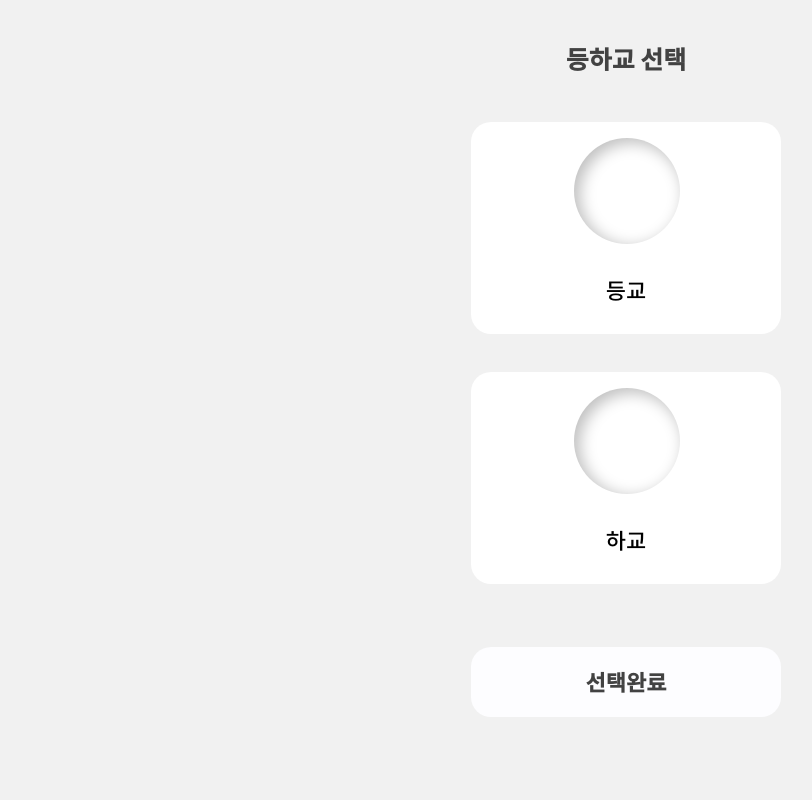
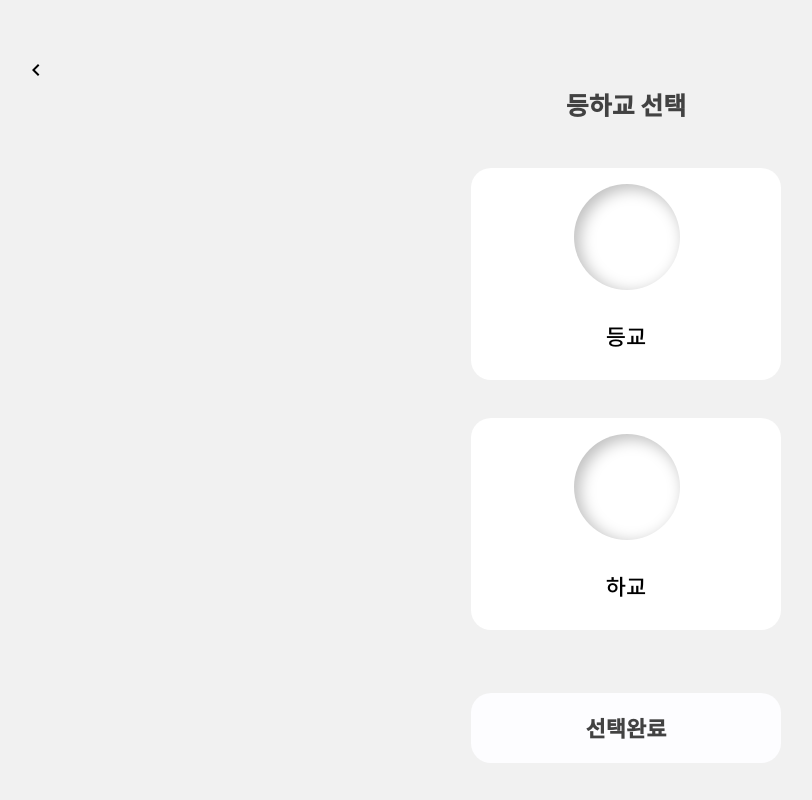
Before and after one commit to dsc-sangmyung/2022-smuTaxi-Frontend, a React (Create React App) app: page / in a window 1280 px wide. Shown: the whole page, without its empty margins (14-826 px from the left). Built offline with nearby package versions, Linux system fonts and the light colour scheme.

Commit message:
button_click_back_function

```diff
--- a/src/components/Header.css
+++ b/src/components/Header.css
@@ -1,3 +1,7 @@
 .top_bar {
     min-height: 5vh;
 }
+.icons{
+    margin-left: 38px;
+    margin-top: 58px;
+}
--- a/src/components/Header.js
+++ b/src/components/Header.js
@@ -1,9 +1,14 @@
 import React from "react";
+import { MdKeyboardArrowLeft } from "react-icons/md";
 import "./Header.css";
+import { useNavigate } from "react-router-dom";
 
 const TopBar = () => {
+    const navigate = useNavigate();
+    const back_click = () => {navigate('/')}
     return (
         <div className="top_bar">
+            <MdKeyboardArrowLeft className="icons" size="24" onClick={back_click}/>
         </div>
     );
 };
```
